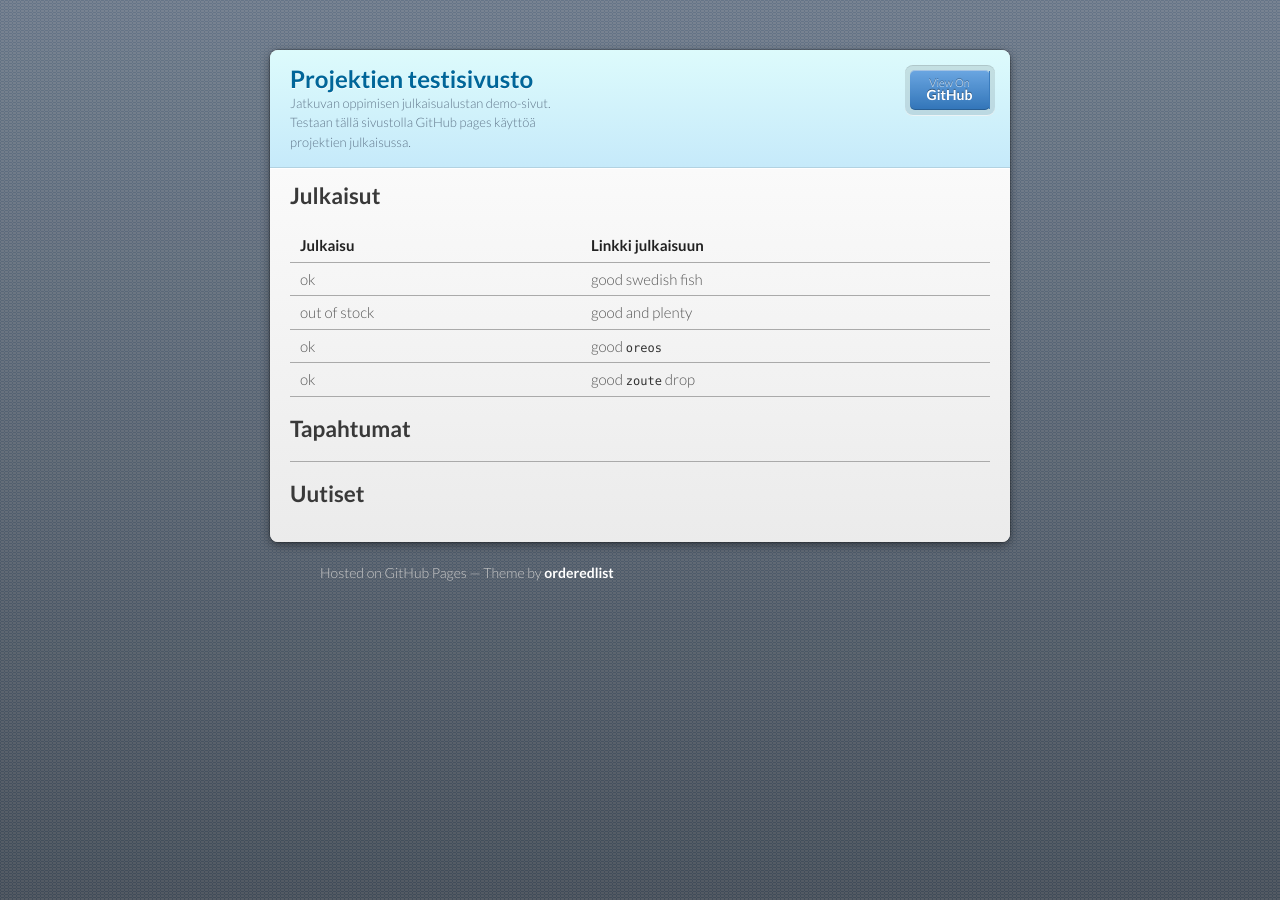
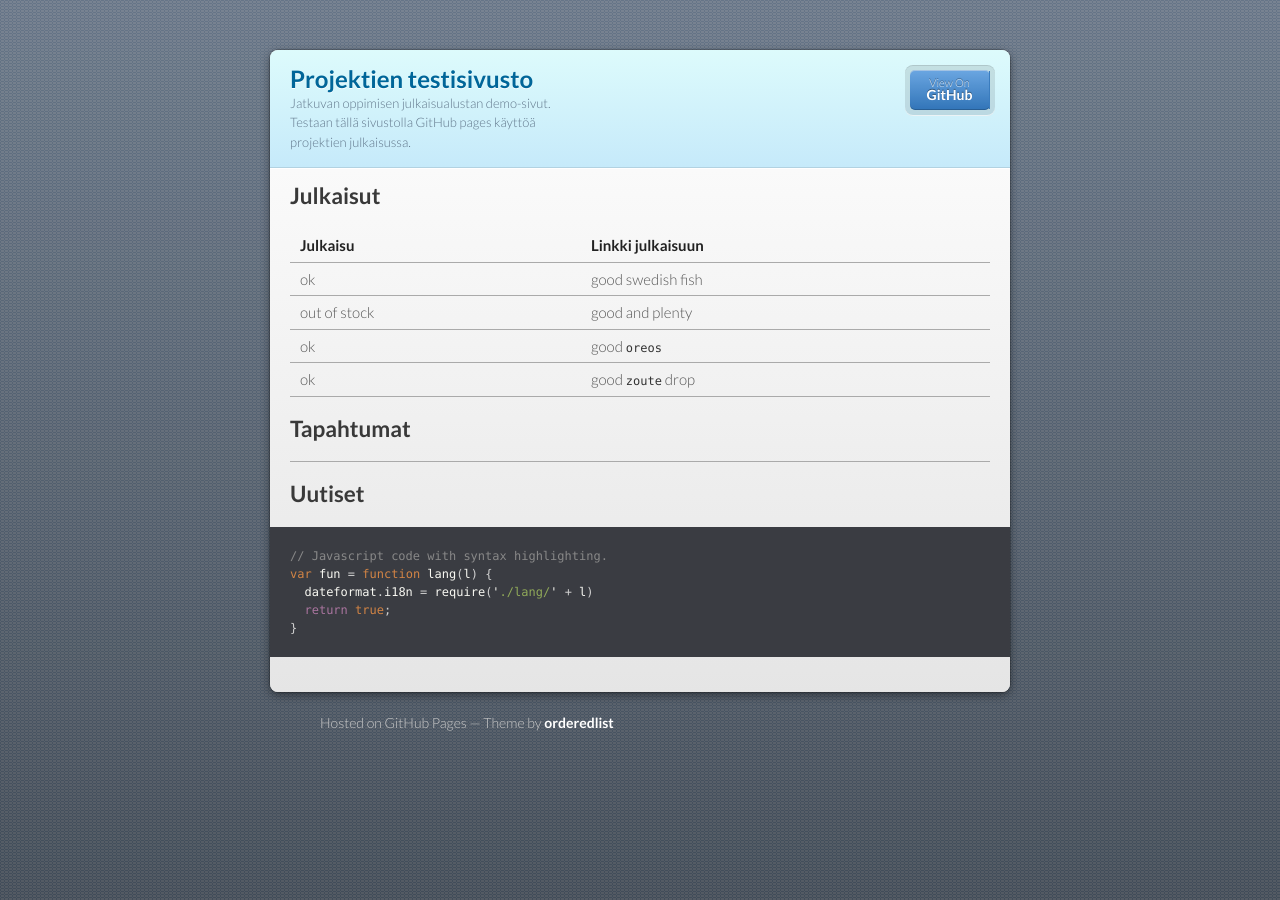
Before and after one commit to martti-testi/martti-testi.github.io, a Jekyll site: the page built from index.markdown, in a window 1280 px wide. Built offline with Jekyll 4.4.1, drawn with Linux system fonts in a browser that asks for light colours; our own code applies the rules of GitHub Pages for plain Markdown files.

Commit message:
Update index.markdown

````diff
--- a/index.markdown
+++ b/index.markdown
@@ -17,3 +17,11 @@ layout: default
 ## Tapahtumat
 ---
 ## Uutiset
+
+```js
+// Javascript code with syntax highlighting.
+var fun = function lang(l) {
+  dateformat.i18n = require('./lang/' + l)
+  return true;
+}
+```
````
